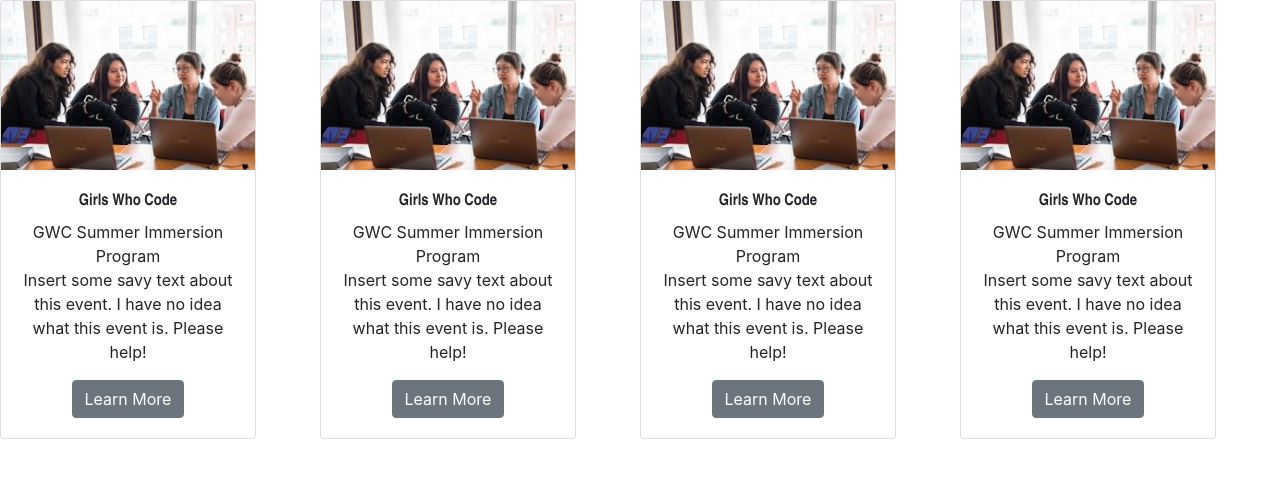
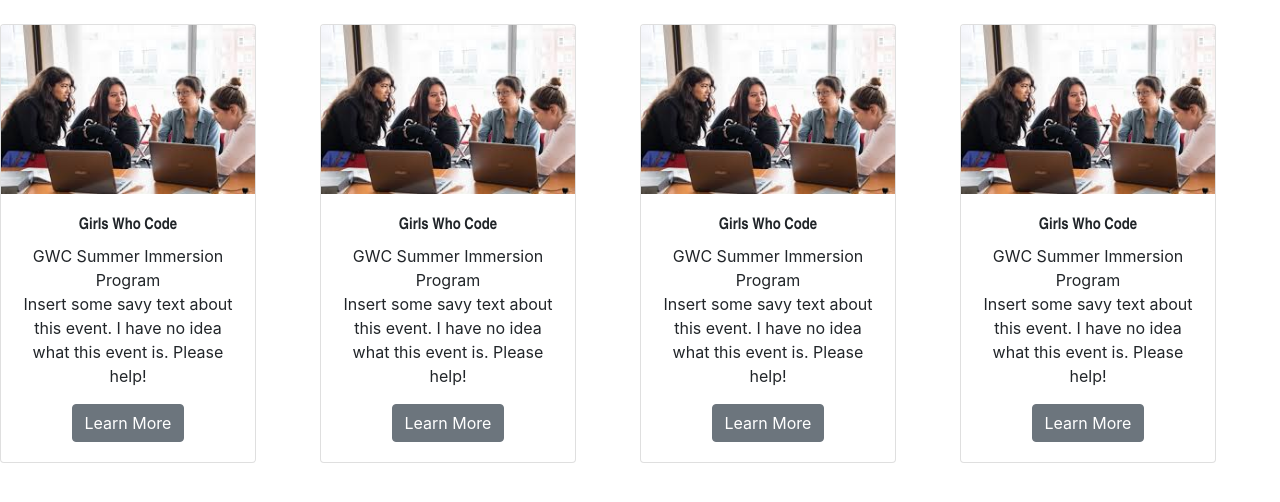
Before and after one commit to chupzi/stickwithIT, a React (Create React App) app in the folder swi-app/: page / in a window 1280 px wide. Shown: the top 502 px of the page. Built offline with nearby package versions, Linux system fonts and the light colour scheme.

Commit message:
Added page Banner

```diff
--- a/swi-app/src/App.js
+++ b/swi-app/src/App.js
@@ -21,6 +21,9 @@
         </a>
       </header> */}
       {/* <div style={{display:'flex', flexWrap: 'wrap'}}> */}
+      <div className="page-banner">
+        <img></img>
+      </div>
         <div className="hi" style={{ display: 'grid', gridTemplateColumns:'repeat(4, 1fr)'}}>
           <CardModal  />
           <CardModal />
```
